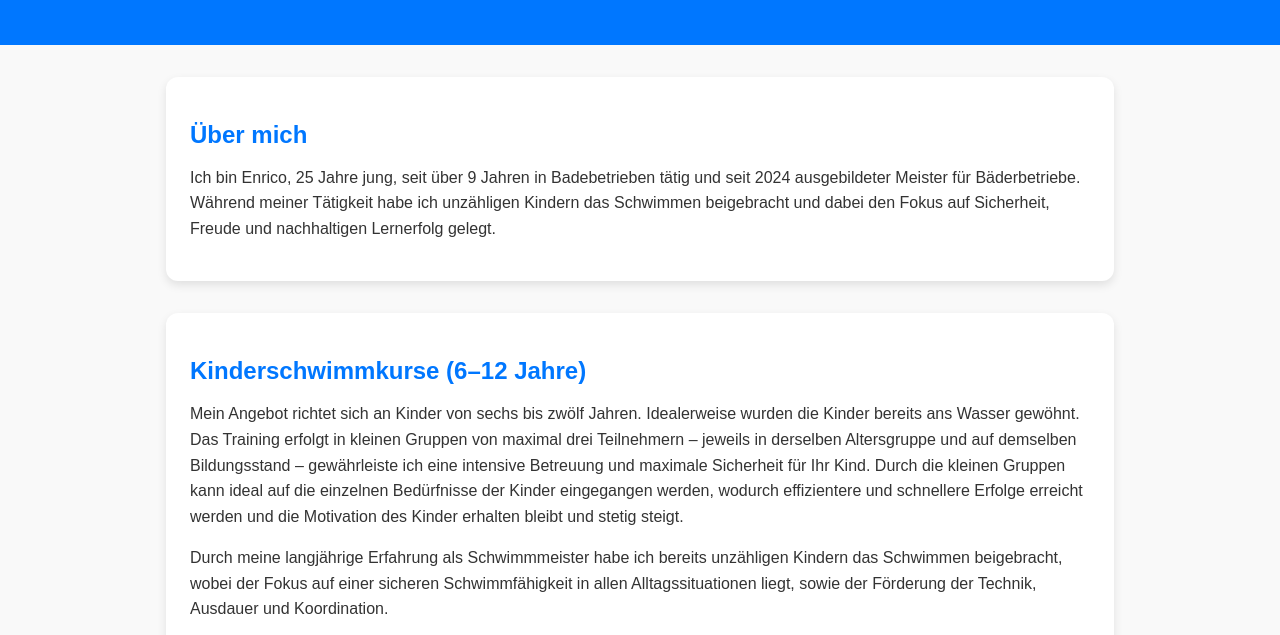
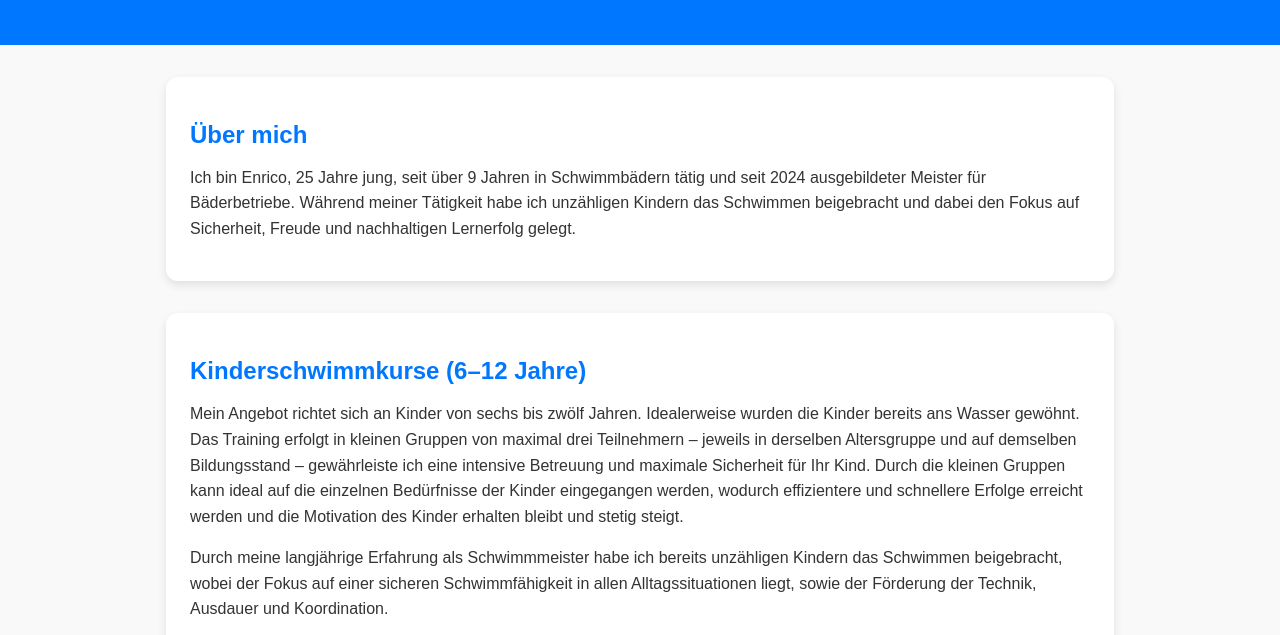
Before and after one commit to Aquamove/aquamove, a plain HTML site: page index.html in a window 1280 px wide. Shown: the part 119-754 px from the top of the page. Drawn offline with Linux system fonts and the light colour scheme.

Commit message:
Update index.html

```diff
--- a/index.html
+++ b/index.html
@@ -157,7 +157,7 @@
   <!-- Über mich -->
   <section>
     <h2>Über mich</h2>
-    <p>Ich bin Enrico, 25 Jahre jung, seit über 9 Jahren in Badebetrieben tätig und seit 2024 ausgebildeter Meister für Bäderbetriebe. Während meiner Tätigkeit habe ich unzähligen Kindern das Schwimmen beigebracht und dabei den Fokus auf Sicherheit, Freude und nachhaltigen Lernerfolg gelegt.</p>
+    <p>Ich bin Enrico, 25 Jahre jung, seit über 9 Jahren in Schwimmbädern tätig und seit 2024 ausgebildeter Meister für Bäderbetriebe. Während meiner Tätigkeit habe ich unzähligen Kindern das Schwimmen beigebracht und dabei den Fokus auf Sicherheit, Freude und nachhaltigen Lernerfolg gelegt.</p>
   </section>
 
   <!-- Kinderschwimmkurse -->
```
